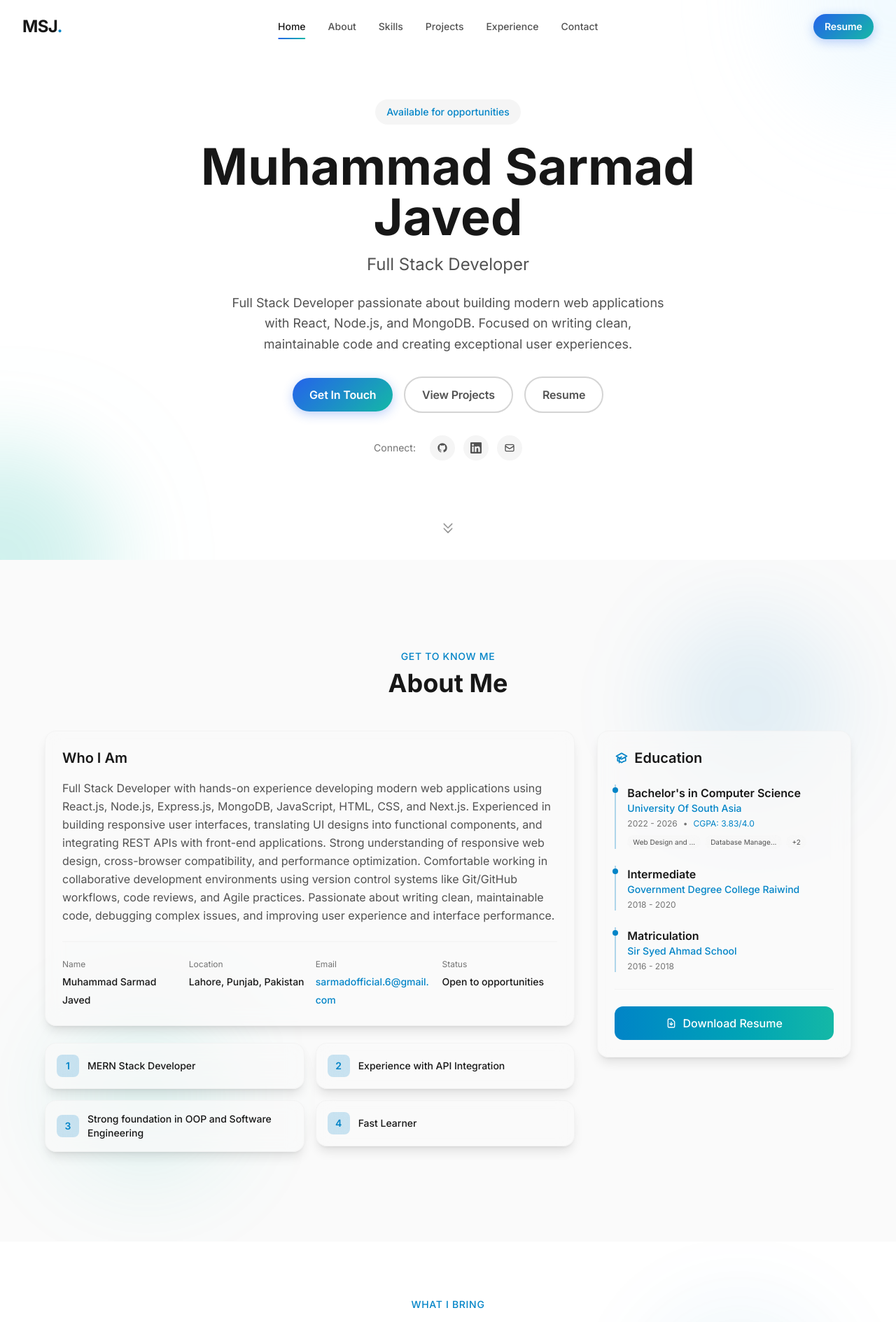
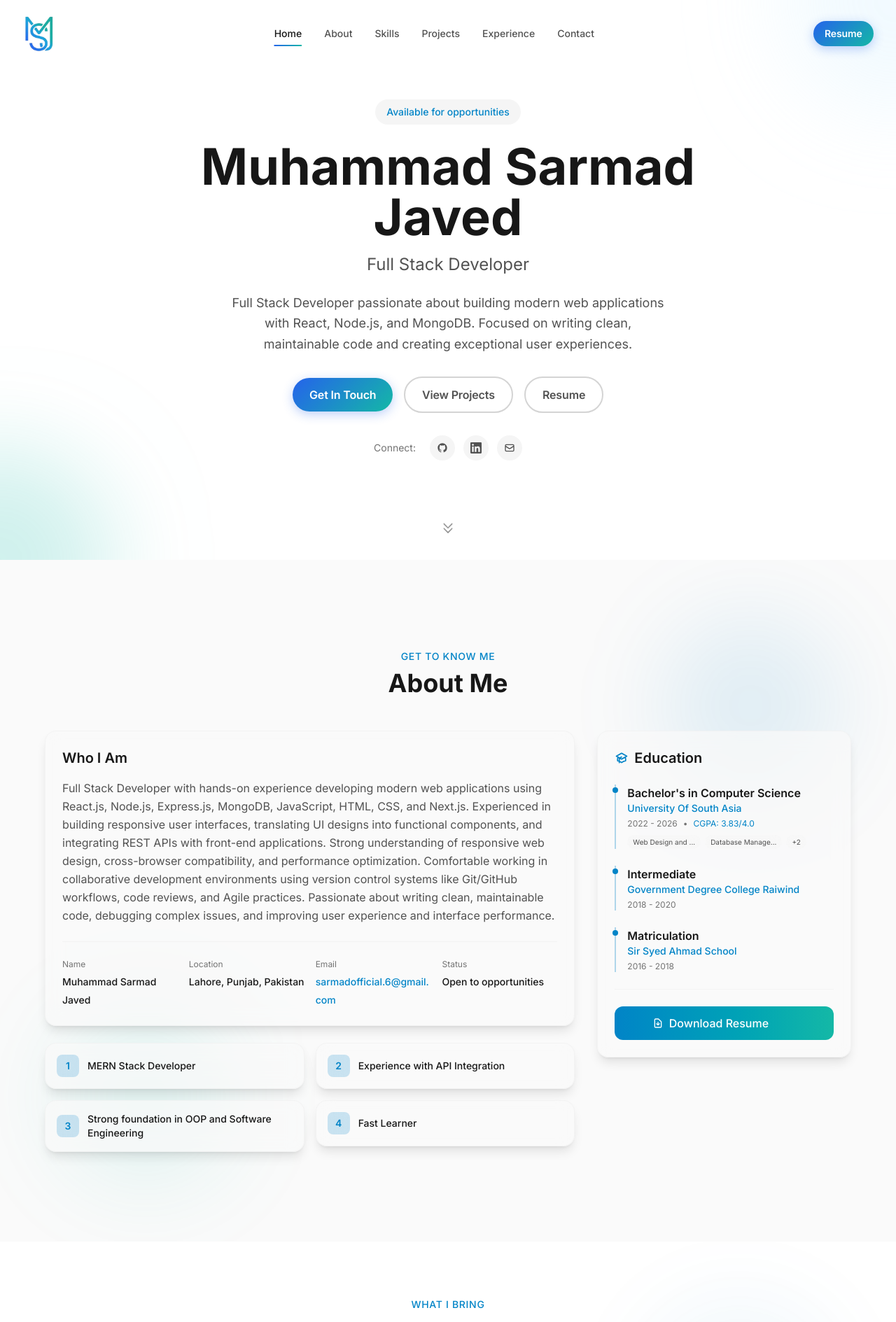
Before and after one commit to imsarmadjaved/Portfolio, a React (Vite) app: page / in a window 1280 px wide. Shown: the top 1889 px of the page at 70% size. Built offline with nearby package versions, Linux system fonts and the light colour scheme.

Commit message:
added logo

```diff
--- a/index.html
+++ b/index.html
@@ -3,7 +3,7 @@
 
 <head>
   <meta charset="UTF-8" />
-  <link rel="icon" type="image/svg+xml" href="/vite.svg" />
+  <link rel="icon" href="./public/Logo.png" />
   <meta name="viewport" content="width=device-width, initial-scale=1.0" />
   <meta name="description" content="Professional portfolio of Muhammad Sarmad Javed - Full Stack Developer" />
   <title>Muhammad Sarmad Javed - Full Stack Developer</title>
--- a/src/components/About.jsx
+++ b/src/components/About.jsx
@@ -185,10 +185,14 @@ const About = () => {
                 <a
                   href={encodedResumeUrl}
                   download="Muhammad_Sarmad_Javed_Resume.pdf"
-                  className="w-full px-4 sm:px-6 py-2.5 sm:py-3 bg-gradient-to-r from-[var(--accent-primary)] to-[var(--accent-secondary)] text-white font-medium text-sm sm:text-base rounded-lg sm:rounded-xl hover:shadow-lg hover:shadow-[var(--accent-primary)]/25 hover:-translate-y-0.5 transition-all duration-300 flex items-center justify-center"
+                  className="group w-full px-4 sm:px-6 py-2.5 sm:py-3 bg-gradient-to-r from-[var(--accent-primary)] to-[var(--accent-secondary)] text-white font-medium text-sm sm:text-base rounded-lg sm:rounded-xl hover:shadow-lg hover:shadow-[var(--accent-primary)]/25 hover:-translate-y-0.5 transition-all duration-300 flex items-center justify-center relative overflow-hidden"
                 >
+                  {/* Hover effect overlay */}
+                  <span className="absolute inset-0 bg-white opacity-0 group-hover:opacity-20 transition-opacity duration-300"></span>
+
+                  {/* Icon with animation */}
                   <svg
-                    className="w-3.5 h-3.5 sm:w-4 sm:h-4 mr-1.5 sm:mr-2"
+                    className="w-3.5 h-3.5 sm:w-4 sm:h-4 mr-1.5 sm:mr-2 transition-transform duration-300 group-hover:translate-y-0.5"
                     fill="none"
                     stroke="currentColor"
                     viewBox="0 0 24 24"
@@ -200,7 +204,14 @@ const About = () => {
                       d="M12 10v6m0 0l-3-3m3 3l3-3m2 8H7a2 2 0 01-2-2V5a2 2 0 012-2h5.586a1 1 0 01.707.293l5.414 5.414a1 1 0 01.293.707V19a2 2 0 01-2 2z"
                     />
                   </svg>
-                  Download Resume
+
+                  {/* Text with animation */}
+                  <span className="relative">Download Resume</span>
+
+                  {/* Optional: Download count badge - you can add dynamic count if needed */}
+                  <span className="ml-2 px-1.5 py-0.5 text-[10px] bg-white/20 rounded-full opacity-0 group-hover:opacity-100 transition-opacity duration-300">
+                    PDF
+                  </span>
                 </a>
               </div>
             </div>
--- a/src/components/Footer.jsx
+++ b/src/components/Footer.jsx
@@ -92,16 +92,20 @@ const Footer = () => {
         {/* Main Footer Content */}
         <div className="py-10 sm:py-12 md:py-16">
           <div className="grid grid-cols-1 sm:grid-cols-2 lg:grid-cols-12 gap-8 lg:gap-12">
-            {/* Brand Column - Full width on mobile, then half, then 4 cols */}
+            {/* Brand Column - Updated with responsive logo */}
             <div className="sm:col-span-2 lg:col-span-4">
+              {/* Logo - Updated to match navbar */}
               <a
                 href="#home"
                 onClick={(e) => scrollToSection("home", e)}
-                className="text-xl sm:text-2xl font-bold tracking-tight text-[var(--text-primary)] inline-block mb-3 sm:mb-4 hover:text-[var(--accent-primary)] transition-colors duration-300"
+                className="inline-block mb-3 sm:mb-4 hover:opacity-80 transition-opacity duration-300"
                 aria-label="Go to home"
               >
-                {personal.initials}
-                <span className="text-[var(--accent-primary)]">.</span>
+                <img
+                  src="./Logo.png"
+                  alt="Logo"
+                  className="h-8 sm:h-10 md:h-12 lg:h-14 w-auto object-contain"
+                />
               </a>
               <p className="text-xs sm:text-sm text-[var(--text-secondary)] leading-relaxed mb-4 sm:mb-6 max-w-sm">
                 {footer.brandDescription}
@@ -233,6 +237,32 @@ const Footer = () => {
               <span>Back to top</span>
             </button>
           </div>
+
+          {/* Desktop back to top button - hidden on mobile */}
+          <div className="hidden sm:block absolute bottom-8 right-8">
+            <button
+              onClick={(e) => {
+                e.preventDefault();
+                window.scrollTo({ top: 0, behavior: "smooth" });
+              }}
+              className="w-10 h-10 rounded-full bg-[var(--bg-tertiary)]/70 flex items-center justify-center text-[var(--text-secondary)] hover:bg-[var(--accent-primary)] hover:text-white transition-all duration-300 border border-[var(--neutral-200)]/10"
+              aria-label="Back to top"
+            >
+              <svg
+                className="w-5 h-5"
+                fill="none"
+                stroke="currentColor"
+                viewBox="0 0 24 24"
+              >
+                <path
+                  strokeLinecap="round"
+                  strokeLinejoin="round"
+                  strokeWidth="2"
+                  d="M5 10l7-7m0 0l7 7m-7-7v18"
+                />
+              </svg>
+            </button>
+          </div>
         </div>
       </div>
     </footer>
--- a/src/components/navbar.jsx
+++ b/src/components/navbar.jsx
@@ -81,7 +81,7 @@ const Navbar = () => {
     <nav
       className={`fixed w-full z-50 transition-all duration-300 ${
         scrolled
-          ? "bg-[var(--bg-secondary)]/95 backdrop-blur-md shadow-lg py-2 sm:py-3"
+          ? "bg-[var(--bg-secondary)]/85 backdrop-blur-md shadow-lg py-2 sm:py-3"
           : "bg-transparent py-3 sm:py-5"
       }`}
     >
@@ -96,7 +96,11 @@ const Navbar = () => {
           className="text-xl sm:text-2xl font-bold tracking-tight text-[var(--text-primary)] hover:text-[var(--accent-primary)] transition-colors duration-300"
           aria-label="Home"
         >
-          MSJ<span className="text-[var(--accent-primary)]">.</span>
+          <img
+            src="./Logo.png"
+            alt="Logo"
+            className="h-8 sm:h-10 md:h-12 lg:h-14 w-auto object-contain"
+          />
         </a>
 
         {/* Desktop Menu */}
```
Also changed, not shown: public/Logo.png (added).
